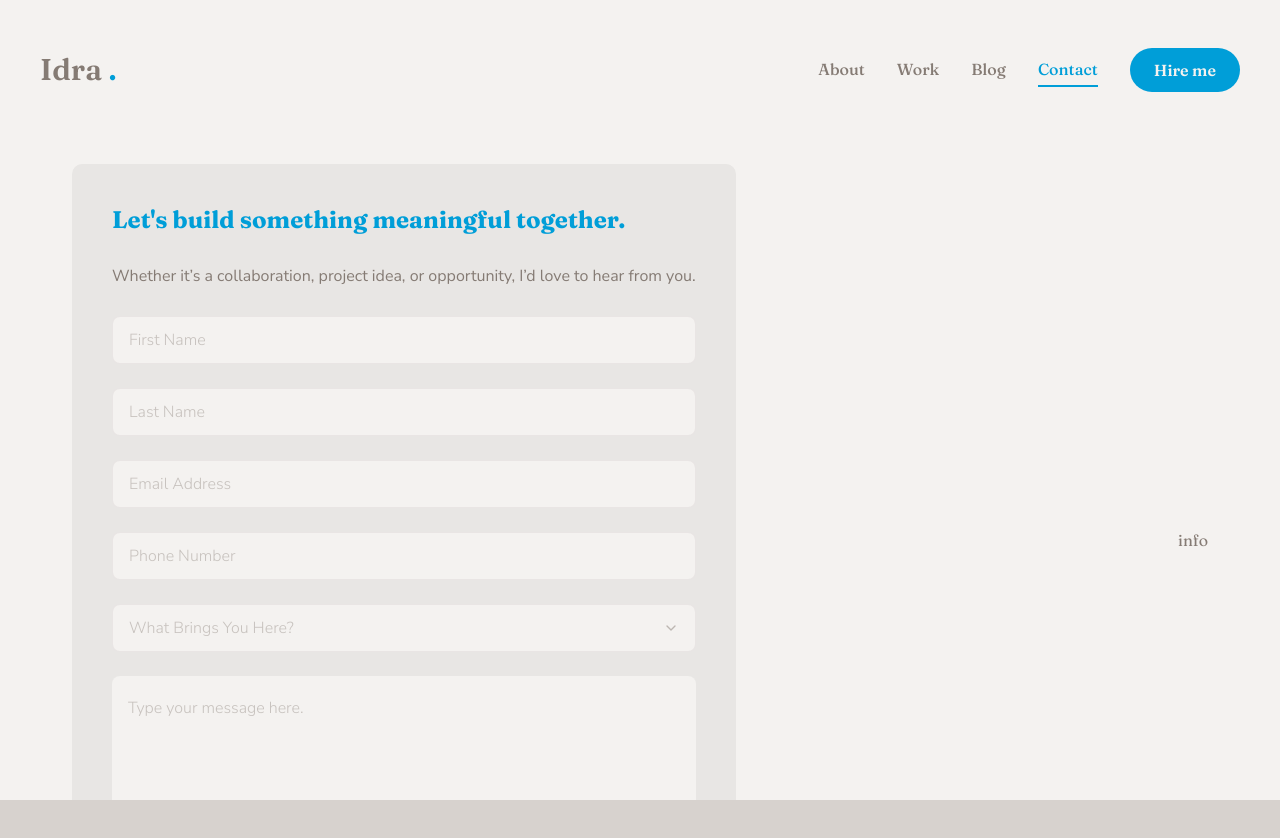
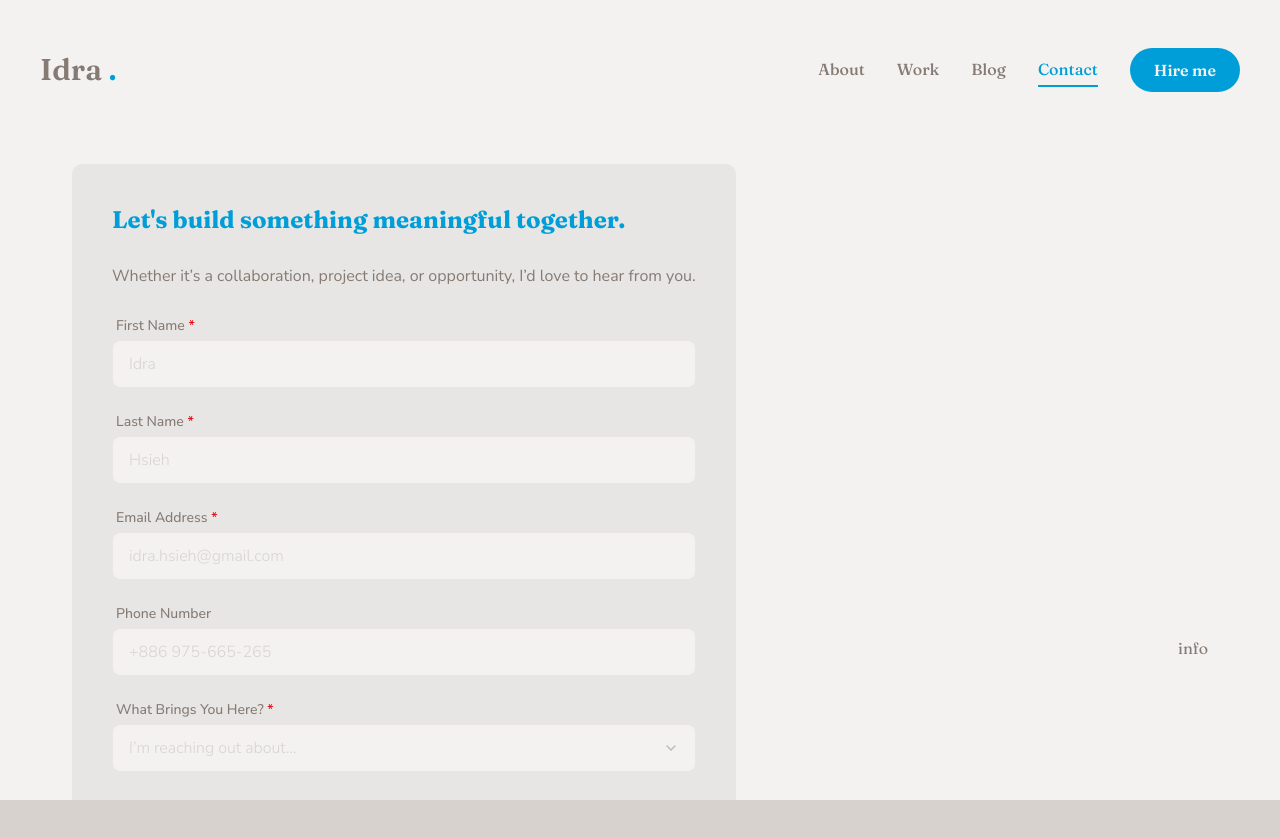
Before and after one commit to idra-hsieh/personal-website, a Next.js app: page /contact in a window 1280 px wide. Shown: the top 838 px of the page. Built offline with nearby package versions, Linux system fonts and the light colour scheme.

Commit message:
feat(form): mark required fields with red asterisk and update input styles

```diff
--- a/app/contact/page.tsx
+++ b/app/contact/page.tsx
@@ -44,23 +44,49 @@ const Contact = () => {
                             <p>
                                 Whether it’s a collaboration, project idea, or opportunity, I’d love to hear from you.
                             </p>
+
                             {/* input */}
                             <div className="grid grid-cols-2 lg:grid-cols-1 gap-6">
-                                <Input type="firstname" required placeholder="First Name" />
-                                <Input type="lastname" required placeholder="Last Name" />
-                                <Input type="email" required placeholder="Email Address" />
-                                <Input type="phone" placeholder="Phone Number" />
+                                <div className="flex flex-col">
+                                    <label className="text-sm font-medium px-1 mb-1">
+                                        First Name <span className="text-red-600">*</span>
+                                    </label>
+                                    <Input type="firstname" name="firstname" required placeholder="Idra" />
                                 </div>
+                                <div className="flex flex-col">
+                                    <label className="text-sm font-medium px-1 mb-1">
+                                        Last Name <span className="text-red-600">*</span>
+                                    </label>
+                                    <Input type="lastname" name="lastname" required placeholder="Hsieh" />
+                                </div>
+                                <div className="flex flex-col">
+                                    <label className="text-sm font-medium px-1 mb-1">
+                                        Email Address <span className="text-red-600">*</span>
+                                    </label>
+                                    <Input type="email" name="email" required placeholder="idra.hsieh@gmail.com" />
+                                </div>
+                                <div className="flex flex-col">
+                                    <label className="text-sm font-medium px-1 mb-1">
+                                        Phone Number
+                                    </label>
+                                    <Input type="phone" name="phone" placeholder="+886 975-665-265" />
+                                </div>
+                            </div>
+
                             {/* select */}
-                            <Select>
+                            <div className="flex flex-col">
+                                <label className="text-sm font-medium px-1 mb-1">
+                                    What Brings You Here? <span className="text-red-600">*</span>
+                                </label>
+                                <Select required>
                                     <SelectTrigger className="w-full">
                                         <SelectValue
-                                        placeholder={<span className="text-foreground/40 font-light">What Brings You Here?</span>}
+                                            placeholder={<span className="text-foreground/25 font-light">I’m reaching out about...</span>}
                                         />
                                     </SelectTrigger>
                                     <SelectContent>
                                         <SelectGroup>
-                                        <SelectLabel>I’m Reaching Out About...</SelectLabel>
+                                            {/* <SelectLabel>I’m Reaching Out About...</SelectLabel> */}
                                             <SelectItem value="job">Job Opportunity</SelectItem>
                                             <SelectItem value="freelance">Freelance Project</SelectItem>
                                             <SelectItem value="lecture">Speaking/Lecture Invitation</SelectItem>
@@ -70,11 +96,23 @@ const Contact = () => {
                                         </SelectGroup>
                                     </SelectContent>
                                 </Select>
+                            </div>
+
                             {/* textarea */}
+                            <div className="flex flex-col">
+                                <label className="text-sm font-medium px-1 mb-1">
+                                    Leave a Message <span className="text-red-600">*</span>
+                                </label>
                                 <Textarea
                                     className="h-[200px]"
-                                placeholder="Type your message here."
+                                    placeholder="Type your message here..."
                                 />
+                            </div>
+
+                            {/* btn */}
+                            <Button size="md" className="max-w-40">
+                                Send message
+                            </Button>
                         </form>
                     </div>
                     {/* info */}
--- a/components/ui/input.tsx
+++ b/components/ui/input.tsx
@@ -9,7 +9,7 @@ function Input({ className, type, ...props }: React.ComponentProps<"input">) {
       data-slot="input"
       className={cn(
         "flex h-[48px] rounded-md border border-foreground/10 focus:border-accent",
-        "bg-primary px-4 py-5 text-base placeholder:text-foreground/40 placeholder:font-light",
+        "bg-primary px-4 py-5 text-base placeholder:text-foreground/25 placeholder:font-light",
         "outline-none text-base",
         className
       )}
--- a/components/ui/select.tsx
+++ b/components/ui/select.tsx
@@ -63,7 +63,7 @@ function SelectContent({
       <SelectPrimitive.Content
         data-slot="select-content"
         className={cn(
-          "text-base bg-primary text-foreground placeholder:text-foreground/40 data-[state=open]:animate-in data-[state=closed]:animate-out data-[state=closed]:fade-out-0 data-[state=open]:fade-in-0 data-[state=closed]:zoom-out-95 data-[state=open]:zoom-in-95 data-[side=bottom]:slide-in-from-top-2 data-[side=left]:slide-in-from-right-2 data-[side=right]:slide-in-from-left-2 data-[side=top]:slide-in-from-bottom-2 relative z-50 max-h-(--radix-select-content-available-height) min-w-[8rem] origin-(--radix-select-content-transform-origin) overflow-x-hidden overflow-y-auto rounded-md border-foreground/10 shadow-md",
+          "text-base bg-primary text-foreground data-[state=open]:animate-in data-[state=closed]:animate-out data-[state=closed]:fade-out-0 data-[state=open]:fade-in-0 data-[state=closed]:zoom-out-95 data-[state=open]:zoom-in-95 data-[side=bottom]:slide-in-from-top-2 data-[side=left]:slide-in-from-right-2 data-[side=right]:slide-in-from-left-2 data-[side=top]:slide-in-from-bottom-2 relative z-50 max-h-(--radix-select-content-available-height) min-w-[8rem] origin-(--radix-select-content-transform-origin) overflow-x-hidden overflow-y-auto rounded-md border-foreground/10 shadow-md",
           position === "popper" &&
           "data-[side=bottom]:translate-y-1 data-[side=left]:-translate-x-1 data-[side=right]:translate-x-1 data-[side=top]:-translate-y-1",
           className
@@ -94,7 +94,7 @@ function SelectLabel({
   return (
     <SelectPrimitive.Label
       data-slot="select-label"
-      className={cn("font-sans text-muted-foreground px-2 py-1.5 text-xs font-bold", className)}
+      className={cn("font-sans text-muted-foreground px-4 py-5 text-xs font-bold", className)}
       {...props}
     />
   )
--- a/components/ui/textarea.tsx
+++ b/components/ui/textarea.tsx
@@ -8,8 +8,8 @@ function Textarea({ className, ...props }: React.ComponentProps<"textarea">) {
       data-slot="textarea"
       className={cn(
         "flex min-h-[80px] w-full rounded-md boarder border-white/10",
-        "bg-primary px-4 py-5 text-base placeholder:text-foreground/40 placeholder:font-light",
-        "focus-visible:outline-none focus-visible:ring-1 focus-visible:ring=accent",
+        "bg-primary px-4 py-5 text-base placeholder:text-foreground/25 placeholder:font-light",
+        "focus-visible:outline-none focus-visible:ring-1 focus-visible:ring-accent/80",
         "focus-visible:ring-offset-0 disabled:cursor-not-allowed disabled:opacity-50",
         className
       )}
```
Lines whose indentation alone changed are shown as unchanged.
